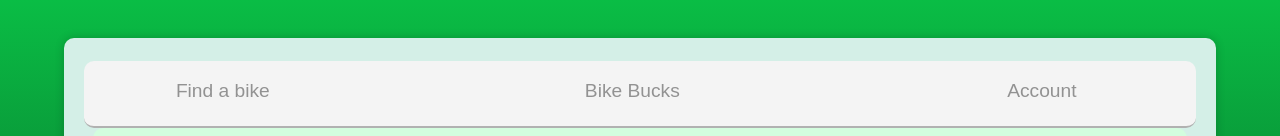
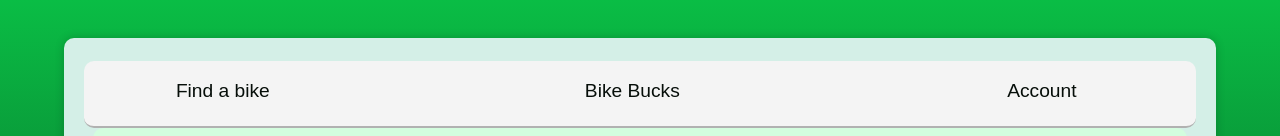
Before and after one commit to tonythetiger31/geo-bike, a React (Vite) app: page /home in a window 1280 px wide. Both pictures are taken after a click on the button "Find a bike". Shown: the top 136 px of the page. Built offline with nearby package versions, Linux system fonts and the light colour scheme.

Commit message:
made the map better

```diff
--- a/src/components/findBike.jsx
+++ b/src/components/findBike.jsx
@@ -1,7 +1,7 @@
 import { BrowserRouter as Router, Link } from "react-router-dom";
 import { useState } from "react";
 
-const Profile = (props) => {
+const FindBike = (props) => {
 
     {/*Replace with real API fetch*/ }
     const bikesAvailable = 17;
@@ -28,7 +28,7 @@ const Profile = (props) => {
             <div className="profilePage">
                 <h1>Find a Bike</h1>
                 <div className="profileInfo">
-                    {/* <div className="profileFormat"> */}
+                    <div className="profileFormat">
                         <p>Choose Starting Point: </p>
 
                         <iframe
@@ -42,13 +42,14 @@ const Profile = (props) => {
                             title="Google Map"
 
                         ></iframe>
-                    {/* </div> */}
+                        <Link to="/profilesettings">
+                            <button className="editSettings">
+                                Edit Profile
+                            </button>
+                        </Link>
+                    </div>
                 </div>
-                <Link to="/profilesettings">
-                    <button className="editSettings">
-                        Edit Profile
-                    </button>
-                </Link>
+
 
 
 
@@ -57,4 +58,4 @@ const Profile = (props) => {
     );
 };
 
-export default Profile;
+export default FindBike;
--- a/src/components/navigation.jsx
+++ b/src/components/navigation.jsx
@@ -1,9 +1,7 @@
 import { useState } from "react";
-import Profile from "./findBike";
+import FindBike from "./findBike";
 import Account from "./accountinfo";
-// import QuoteForm from "./quoteform";
-import Quote from "./quote";
-import QuoteHistory from "./quotehistory";
+
 
 const Navigation = () => {
   const [component, setComponent] = useState(null);
@@ -17,7 +15,7 @@ const Navigation = () => {
       <div className="nav">
         <div className="nav2">
           <div className="nav-bar">
-            <button className="nav-button" onClick={() => setActiveCmponents(<Profile />)}>
+            <button className="nav-button" onClick={() => setActiveCmponents(<FindBike />)}>
               Find a bike
             </button>
             <button
--- a/src/index.css
+++ b/src/index.css
@@ -90,7 +90,7 @@ body {
   width: 25%;
   height: 40px;
   margin-bottom: 5px;
-  color: rgb(146, 146, 146);
+  color: #060e09;
   padding: 0.4vmax 2vmax;
   padding-left: 0.8vmax;
   border: none;
@@ -257,7 +257,7 @@ ul {
 .profileFormat {
   font-size: 14pt;
   color:rgb(112, 112, 112);
-  width: 30%;
+  width: 90%;
 }
 
 .userInfo {
```
